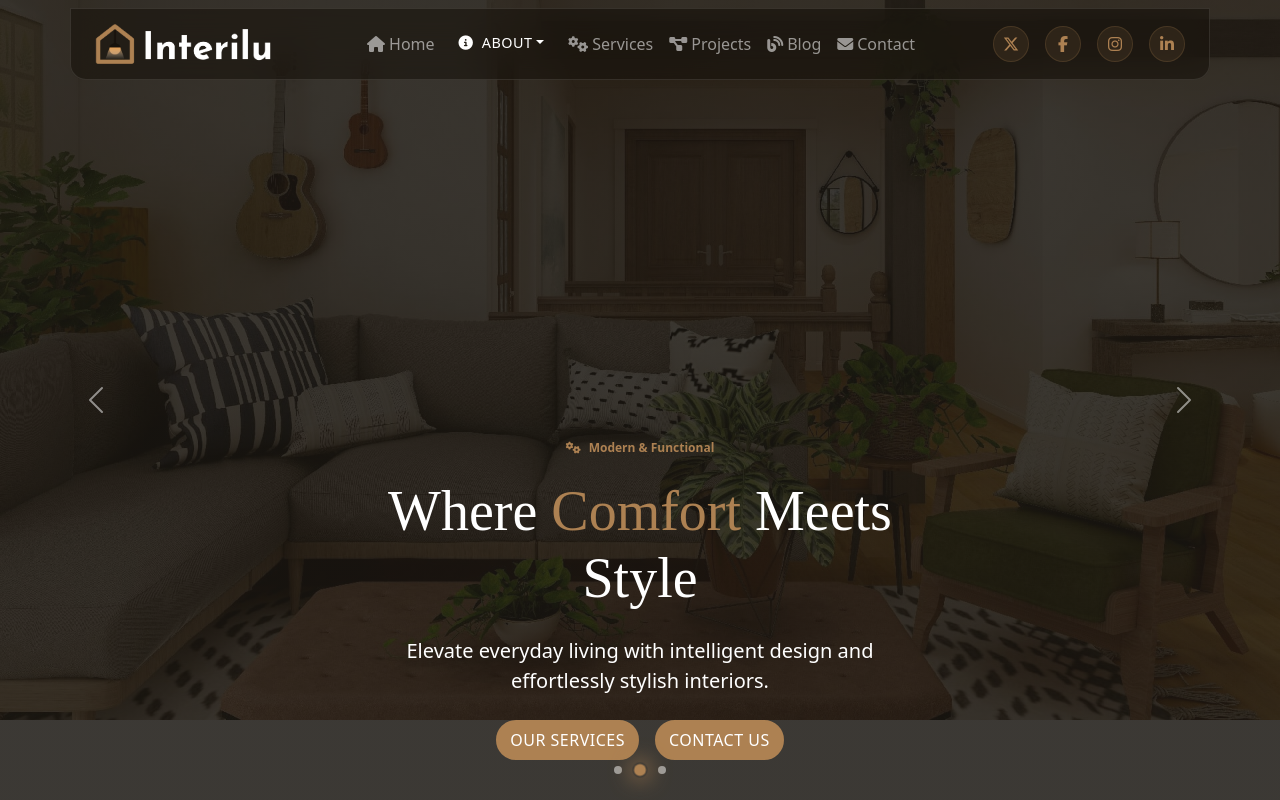
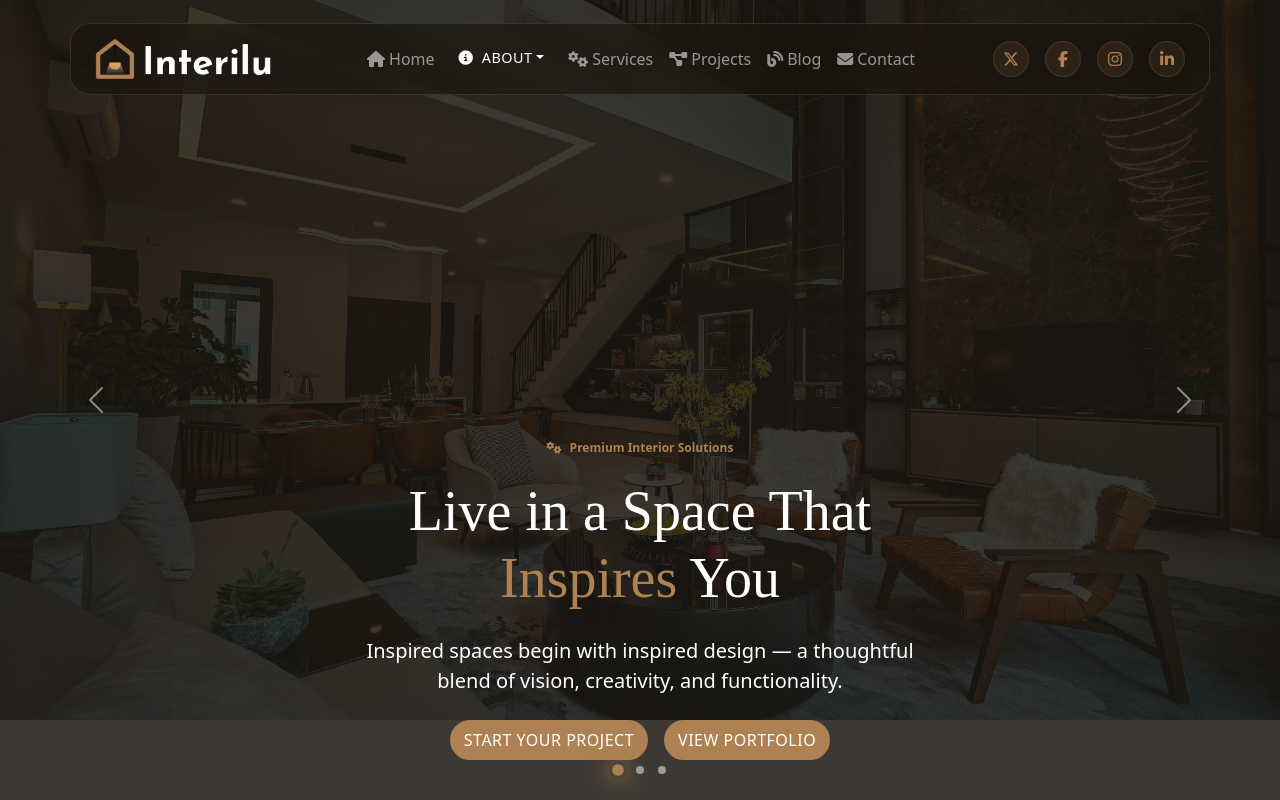
Before and after one commit to sanjaynakum90/React-Assignment, a React (Vite) app in the folder 02-bootstrap/: page / in a window 1280 px wide. Shown: the top 800 px of the page. Built offline with nearby package versions, Linux system fonts and the light colour scheme.

Commit message:
some changes

```diff
--- a/02-bootstrap/src/Components/Navbar.jsx
+++ b/02-bootstrap/src/Components/Navbar.jsx
@@ -1,25 +1,34 @@
-import React from "react";
+import React, { useState, useEffect } from "react";
 import { Navbar, Nav, Container } from "react-bootstrap";
 import "./../style.css";
 
 export default function Header() {
-    const social = ["x-twitter", "facebook-f", "instagram", "linkedin-in"]
+
+    const [scrolled, setScrolled] = useState(false);
+
+    useEffect(() => {
+        const onScroll = () => {
+            setScrolled(window.scrollY > 20);
+        };
+
+        window.addEventListener("scroll", onScroll);
+        return () => window.removeEventListener("scroll", onScroll);
+    }, []);
+
+    const social = ["x-twitter", "facebook-f", "instagram", "linkedin-in"];
+
     return (
-        <Navbar expand="xl" fixed="top" className="navbar-dark bg-transparent">
+        <Navbar
+            expand="xl"
+            fixed="top"
+            className={`navbar-dark ${scrolled ? "navbar-flat" : "navbar-rounded"} bg-transparent`}
+        >
             <Container className="nav-container">
+
+
                 <a className="navbar-brand" href="/">
-                    <img
-                        src="logo-light.png"
-                        alt="Logo"
-                        height="40"
-                        className="d-none d-lg-block"
-                    />
-                    <img
-                        src="logo-sm.png"
-                        alt="Logo"
-                        height="40"
-                        className="d-lg-none"
-                    />
+                    <img src="logo-light.png" alt="Logo" height="40" className="d-none d-lg-block" />
+                    <img src="logo-sm.png" alt="Logo" height="40" className="d-lg-none" />
                 </a>
 
 
@@ -33,22 +42,17 @@ export default function Header() {
                     ))}
                 </div>
 
-
                 <Navbar.Toggle aria-controls="navbarNav" className="border-0 p-0 ms-3" />
 
                 <Navbar.Collapse id="navbarNav">
                     <Nav className="mx-auto">
 
-                        <Nav.Link href="/" className="nav-link">
+                        <Nav.Link href="/">
                             <i className="fas fa-home me-1"></i>Home
                         </Nav.Link>
 
                         <Nav.Item className="dropdown">
-                            <a
-                                className="nav-link dropdown-toggle"
-                                href="#about"
-                                data-bs-toggle="dropdown"
-                            >
+                            <a className="nav-link dropdown-toggle" href="#about" data-bs-toggle="dropdown">
                                 <i className="fas fa-info-circle me-1"></i> About
                             </a>
                             <ul className="dropdown-menu dropdown-menu-lg-center">
@@ -73,7 +77,10 @@ export default function Header() {
                         <Nav.Link href="/contact.html">
                             <i className="fas fa-envelope me-1"></i>Contact
                         </Nav.Link>
+
                     </Nav>
+
+
                     <div className="d-none d-xl-flex align-items-center social-media gap-3">
                         {social.map((icon, i) => (
                             <a key={i} href="#" className="text-decoration-none">
--- a/02-bootstrap/src/style.css
+++ b/02-bootstrap/src/style.css
@@ -14,13 +14,27 @@
     transition: all .3s ease-in-out;
     padding: 0
 }
+.navbar-rounded {
+  border-radius: 20px;
+  margin-top: 15px;
+}
+
+.navbar-flat {
+    border-radius: 0 !important;
+    width: 100% !important;
+    margin: 0 !important;
+    transition: all 0.35s ease;
+    background: rgba(0, 0, 0, 0.95);
+
+}
 
 .navbar .nav-container {
     background-color: rgba(24, 19, 12, .6);
     padding: 10px 24px;
     backdrop-filter: blur(20px);
-    border-bottom-left-radius: 1rem;
-    border-bottom-right-radius: 1rem;
+    border-radius: 20px;
+    /* border-bottom-left-radius: 1rem; */
+    /* border-bottom-right-radius: 1rem; */
     border: 1px solid rgba(255, 255, 255, .1)
 }
 
```
